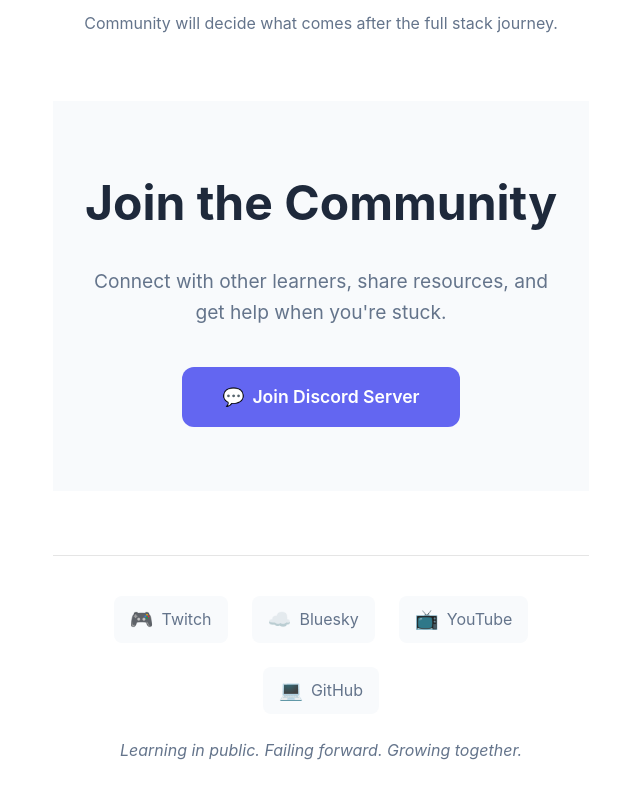
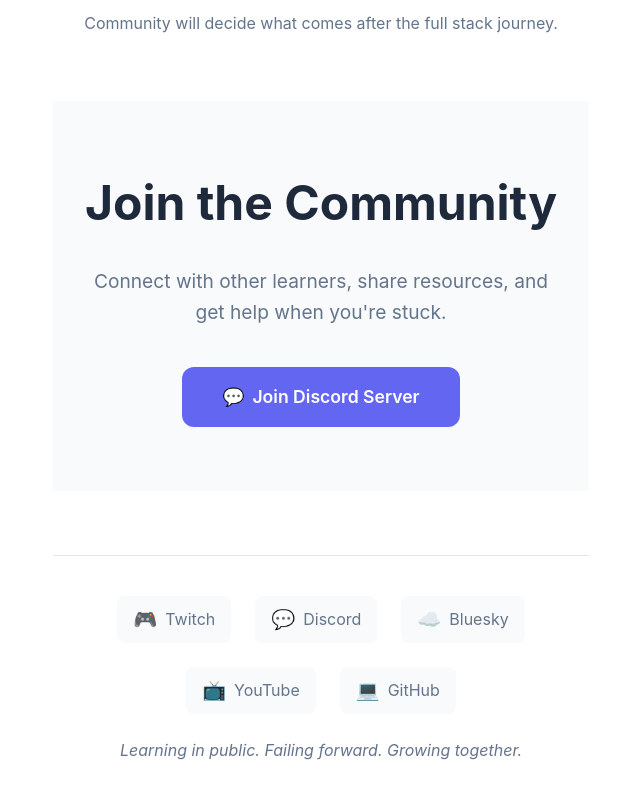
Before and after one commit to BigBrainTimeTV/bigbraintime-website, a React (Create React App) app: page / in a window 1280 px wide. Shown: the part 2528-3327 px from the top of the page, without its empty margins (319-959 px from the left). Built offline with nearby package versions, Linux system fonts and the light colour scheme.

Commit message:
update Discord link

```diff
--- a/src/App.tsx
+++ b/src/App.tsx
@@ -272,7 +272,7 @@ function DiscordSection() {
           Connect with other learners, share resources, and get help when you're stuck.
         </p>
         <a
-          href="https://discord.gg/bigbrain"
+          href="https://discord.gg/PZcZjd7e"
           target="_blank"
           rel="noopener noreferrer"
           className="discord-button"
@@ -288,7 +288,7 @@ function DiscordSection() {
 function Footer() {
   const socials = [
     { name: 'Twitch', url: 'https://www.twitch.tv/bigbraintimetv', icon: '🎮' },
-  //  { name: 'Discord', url: 'https://discord.gg/bigbrain', icon: '💬' },
+    { name: 'Discord', url: 'https://discord.gg/PZcZjd7e', icon: '💬' },
     { name: 'Bluesky', url: 'https://bsky.app/profile/bigbraintimetv.bsky.social', icon: '☁️' },
     { name: 'YouTube', url: 'https://www.youtube.com/@bigbraintimetv', icon: '📺' },
     { name: 'GitHub', url: 'https://github.com/orgs/BigBrainTimeTV/repositories', icon: '💻' }
```
Also changed, not shown: 1 other file (tests, documents, lock files or other folders).
